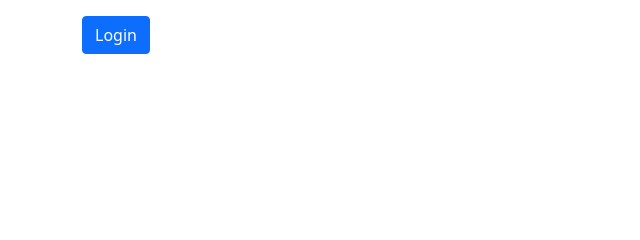
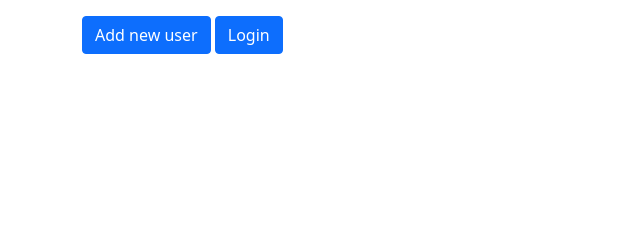
Before and after one commit to on1y4fun/users_flask_app, a Flask app: page / in a window 1280 px wide. Shown: the part 89-329 px from the top of the page, without its empty margins (0-640 px from the left). Run offline with Flask 2, Linux system fonts and the light colour scheme; data that the repository does not hold is empty; some libraries are stand-ins or nearby versions.

Commit message:
feat. js functions, flask api

```diff
--- a/app.py
+++ b/app.py
@@ -1,12 +1,16 @@
-from flask import Flask, render_template, request, redirect, jsonify, url_for
+from flask import Flask, render_template, request
 from flask_migrate import Migrate
 from flask_sqlalchemy import SQLAlchemy
 from datetime import datetime
+from flask_marshmallow import Marshmallow
+from flask_restful import Api, Resource
 
 app = Flask(__name__)
 app.config['SQLALCHEMY_DATABASE_URI'] = 'sqlite:///users.db'
 db = SQLAlchemy(app)
 migrate = Migrate(app, db)
+marsh = Marshmallow(app)
+api = Api(app)
 
 
 class Users(db.Model):
@@ -21,44 +25,69 @@
 with app.app_context():
     db.create_all()
 
-@app.route('/')
+
+@app.route('/', methods=['GET'])
 def index():
-    if request.method == 'POST':
-        pass
-    else:
-        users = Users.query.order_by(Users.date_created).all()
-        return render_template('users/index.html', users=users)
-
-@app.route('/register/', methods=['GET', 'POST'])
-def register():
-    if request.method == 'POST':
-        print(dir(request.form))
-        pass
-
-@app.route('/login/', methods=['GET', 'POST'])
-def login():
-    if request.method == 'GET':
-        return ('', 200)
-    else:
-        username = request.form['username']
-        password = request.form['password']
-        if not (username or password):
-            return 'Required field'
-        user = Users.query.filter_by(username=username).first()
-        if not user:
-            return 'No such user'
-        if password != user.password:
-            return 'Wrong password'
-        return redirect(url_for('.users', id=user.id))
+    return render_template('base.html')
 
 
-@app.route('/users/<int:id>')
-def users(id):
-    user = Users.query.get_or_404(id)
-    if user:
-        return {
-            "username": user.username,
-            "first_name": user.first_name,
-            "last_name": user.last_name,
-            "date_created": user.date_created
-        }
+@app.route('/register/', methods=['GET'])
+def register():
+    return render_template('base.html')
+
+
+@app.route('/login/', methods=['GET'])
+def login():
+    return render_template('base.html')
+
+
+@app.route('/edit/', methods=['GET'])
+def edit():
+    return render_template('base.html')
+
+
+class UserSchema(marsh.SQLAlchemyAutoSchema):
+    class Meta:
+        model = Users
+
+
+user_schema = UserSchema()
+users_schema = UserSchema(many=True)
+
+
+class UsersListResource(Resource):
+    def get(self):
+        users = Users.query.all()
+        return users_schema.dump(users)
+
+    def post(self):
+        new_user = Users(
+            first_name=request.json['first_name'],
+            last_name=request.json['last_name'],
+            username=request.json['username'],
+            password=request.json['password'],
+        )
+        db.session.add(new_user)
+        db.session.commit()
+        return user_schema.dump(new_user)
+
+
+class UserResource(Resource):
+    def get(self, user_id):
+        user = Users.query.get_or_404(user_id)
+        return user_schema.dump(user)
+
+    def patch(self, user_id):
+        user = Users.query.get_or_404(user_id)
+        if 'first_name' in request.json:
+            user.first_name = request.json['first_name']
+        if 'last_name' in request.json:
+            user.last_name = request.json['last_name']
+        if 'username' in request.json:
+            user.username = request.json['username']
+        db.session.commit()
+        return user_schema.dump(user)
+
+
+api.add_resource(UsersListResource, '/api/users/')
+api.add_resource(UserResource, '/api/users/<int:user_id>/')
--- a/requirements.txt
+++ b/requirements.txt
@@ -1,3 +1,6 @@
 flask
 flask_sqlalchemy
 flask-migrate
+flask-marshmallow
+flask-restful
+marshmallow-sqlalchemy
--- a/static/js/main.js
+++ b/static/js/main.js
@@ -1,5 +1,135 @@
+function controller() {
+    console.log(window.location.pathname)
+    if (window.location.pathname === '/') {
+        loadIndexPage()
+    }
+    else if (window.location.pathname === '/login/') {
+        loadLoginPage()
+    }
+    else if (window.location.pathname === '/edit/') {
+        userEditPage()
+    }
+    else if (window.location.pathname === '/register/') {
+        loadRegistrationPage()
+    }
+}
+
+function goTo(path) {
+    window.history.pushState({}, "", path)
+    controller()
+}
+
+function loadIndexPage(){
+    console.log()
+    const xhr = new XMLHttpRequest();
+    const container = document.getElementsByClassName("container py-5")[0];
+    xhr.open('get', '/api/users/')
+    xhr.responseType = 'json'
+    xhr.onload = function() {
+        const data = xhr.response;
+        var users = ""
+        data.forEach((user) => {
+            user_info = `<tr>
+                        <th scope="row" id='id'>${user["id"]}</th>
+                        <td id='first_name'>${user["first_name"]}</td>
+                        <td id='last_name'>${user["last_name"]}</td>
+                        <td id='username'>${user["username"]}</td>
+                        <td id='date_created'>${user["date_created"]}</td>
+                        <td><input type="submit" onclick="userEditPage(${user["id"]})" class="btn btn-primary" value="Edit" /></td>
+                        </tr>`
+            users = users + user_info
+        })
+        if (this.status === 200) {
+            container.innerHTML = index_page;
+            const user_data = document.getElementsByClassName("user_data")[0]
+            user_data.innerHTML = users
+        }
+    }
+    xhr.send();
+}
+function loadLoginPage(){
+    const xhr = new XMLHttpRequest();
+    const container = document.getElementsByClassName("container py-5")[0];
+    xhr.open('get', '/login/')
+    xhr.onload = function() {
+        if (this.status === 200) {
+            container.innerHTML = login_page;
+        }
+    }
+    xhr.send();
+}
+
+function loadRegistrationPage(){
+    const xhr = new XMLHttpRequest();
+    const container = document.getElementsByClassName("container py-5")[0];
+    xhr.open('get', '/register/')
+    xhr.onload = function() {
+        if (this.status === 200) {
+            container.innerHTML = registration_page;
+        }
+    }
+    xhr.send();
+}
+
+function userRegister(){
+    const form = document.getElementById("signup-form");
+    let inputs = form.getElementsByTagName("input");
+    let data = {first_name: inputs.first_name.value,
+                last_name: inputs.last_name.value,
+                username: inputs.username.value,
+                password: inputs.password.value};
+    var json = JSON.stringify(data)
+    var  xhr = new XMLHttpRequest();
+    xhr.open('post', '/api/users/', true);
+    xhr.setRequestHeader('Content-type', 'application/json; charset=utf-8');
+    xhr.send(json);
+    xhr.onload = function() {
+        if (this.status === 200) {
+            goTo('/');
+        }
+    }
+}
+
+function userEditPage(user_id){
+
+    const container = document.getElementsByClassName("container py-5")[0];
+    const xhr = new XMLHttpRequest();
+    xhr.open('get', '/api/users/' + user_id + '/')
+    xhr.responseType = 'json'
+    xhr.onload = function() {
+        if (this.status === 200) {
+            const data = xhr.response;
+            container.innerHTML = edit_page;
+            user_data = document.getElementsByClassName("form-control")
+            submit_data = document.getElementsByTagName("button")
+            user_data.first_name.value = data["first_name"]
+            user_data.last_name.value = data["last_name"]
+            user_data.username.value = data["username"]
+        }
+    }
+    xhr.send();
+}
+
+function userEdit(){
+    var user_path = window.location.pathname
+    const form = document.getElementsByClassName("form-control")
+    let data = {first_name: form.first_name.value,
+                last_name: form.last_name.value,
+                username: form.username.value};
+    var json = JSON.stringify(data)
+    var  xhr = new XMLHttpRequest();
+    xhr.open('patch', user_path, true);
+    xhr.setRequestHeader('Content-type', 'application/json; charset=utf-8');
+    xhr.send(json);
+    xhr.onload = function() {
+        if (this.status === 200) {
+            goTo('/');
+        }
+    }
+}
+
 var login_page = `
-            <form method="POST" action="/login/">
+            <div>
             <div class="form-group">
                 <label>Username</label>
                 <input
@@ -14,46 +144,107 @@
                 <input type="password" name="password" class="form-control" id="password" />
             </div>
             <div>
-            <button type="submit" onclick="userLogin()" class="btn btn-primary">Login</button>
+            <input type="submit" onclick="userLogin()" class="btn btn-primary" />
             </div>
-            </form>`
+            </div>`
 
-function loadLoginPage(){
-    const xhr = new XMLHttpRequest();
-    const container = document.getElementsByClassName("container py-5")[0];
-    xhr.open('get', 'login/');
-    xhr.onload = function() {
-        if (this.status === 200) {
-            container.innerHTML = login_page;
-        }
-    }
-    xhr.send();
-}
 
-function userLogin(){
-    const xhr = new XMLHttpRequest();
-    xhr.open('post', 'login/');
-    xhr.onload = function() {
-        if (this.status === 200) {
-            window.location = "/";
-        }
-    }
-}
+var registration_page = `
+<div id="signup-form">
+    <div class="form-group">
+      <label for="first_name">First name</label>
+      <input
+        type="text"
+        class="form-control"
+        name="first_name"
+        id="first_name"
+      />
+    </div>
+    <div class="form-group">
+      <label for="last_name">Last name</label>
+      <input type="text" class="form-control" name="last_name" id="last_name" />
+    </div>
+    <div class="form-group">
+      <label for="username">Username</label>
+      <input type="text" class="form-control" name="username" id="username" />
+    </div>
+    <div class="form-group">
+      <label for="password">Password</label>
+      <input
+        type="password"
+        class="form-control"
+        name="password"
+        id="password"
+      />
+    </div>
+    <div style="margin-top: 10px">
+    <button type="submit" onclick="userRegister()" class="btn btn-primary">Submit</button>
+    </div>
+  </div>`
 
-function userData(){
-    const xhr = new XMLHttpRequest();
-    xhr.open('get', 'users/<int:id>/');
-    xhr.onload = function(response) {
-        if (this.status === 200) {
-            console.log(response.user);
-        }
-    }
-}
+  var edit_page = `
+  <div id="edit-form">
+      <div class="form-group">
+        <label for="first_name">First name</label>
+        <input
+          type="text"
+          class="form-control"
+          name="first_name"
+          id="first_name"
+        />
+      </div>
+      <div class="form-group">
+        <label for="last_name">Last name</label>
+        <input type="text" class="form-control" name="last_name" id="last_name" />
+      </div>
+      <div class="form-group">
+        <label for="username">Username</label>
+        <input type="text" class="form-control" name="username" id="username" />
+      </div>
+      <div class="form-group">
+        <label for="password">Password</label>
+        <input
+          type="password"
+          class="form-control"
+          name="password"
+          id="password"
+        />
+      </div>
+      <div style="margin-top: 10px">
+      <button type="submit" onclick="userEdit()" class="btn btn-primary">Submit</button>
+      </div>
+    </div>`
 
-xhr = new XMLHttpRequest()
-xhr.open('get', 'users/<int:id>/');
-xhr.onload = function(response) {
-    if (this.status === 200) {
-        console.log(response.user);
-    }
-}
+var user_page = `
+<table class="table">
+<thead class="thead-dark">
+  <tr>
+    <th scope="col">#</th>
+    <th scope="col">Имя</th>
+    <th scope="col">Фамилия</th>
+    <th scope="col">Username</th>
+    <th scope="col">Дата добавления</th>
+  </tr>
+</thead>
+<tbody class="user_data"></tbody>
+</table>
+<button type="submit" onclick="loadRegistrationPage()" class="btn btn-primary">Add new user</button>
+<button type="submit" onclick="loadLoginPage()" class="btn btn-primary">Login</button>`
+
+var index_page = `
+  <table class="table">
+    <thead class="thead-dark">
+      <tr>
+        <th scope="col">#</th>
+        <th scope="col">Имя</th>
+        <th scope="col">Фамилия</th>
+        <th scope="col">Username</th>
+        <th scope="col">Дата добавления</th>
+      </tr>
+    </thead>
+    <tbody class="user_data"></tbody>
+  </table>
+  <button type="submit" onclick="goTo('register/')" class="btn btn-primary">Add new user</button>
+  <button type="submit" onclick="goTo('login/')" class="btn btn-primary">Login</button>`
+
+controller()
--- a/templates/base.html
+++ b/templates/base.html
@@ -2,16 +2,51 @@
 <html lang="ru">
   <head>
     <meta charset="utf-8" />
-    <link rel="stylesheet" href="{{ url_for('static', filename='css/bootstrap.min.css') }}" />
+    <link
+      rel="stylesheet"
+      href="{{ url_for('static', filename='css/bootstrap.min.css') }}"
+    />
     <meta name="viewport" content="width=device-width, initial-scale=1" />
     <meta name="msapplication-TileColor" content="#000" />
     <meta name="theme-color" content="#ffffff" />
-    {% block title_content %}
-    {% endblock %}
   </head>
   <body>
-    <main>{% block content %} {% endblock %}</main>
+    <main>
+      <div class="container py-5">
+        <table class="table">
+          <thead class="thead-dark">
+            <tr>
+              <th scope="col">#</th>
+              <th scope="col">Имя</th>
+              <th scope="col">Фамилия</th>
+              <th scope="col">Username</th>
+              <th scope="col">Дата добавления</th>
+            </tr>
+          </thead>
+          <tbody>
+            {% for user in users %}
+            <tr>
+              <th scope="row" id="id">{{ user.id }}</th>
+              <td id="first_name">{{ user.first_name }}</td>
+              <td id="last_name">{{ user.last_name }}</td>
+              <td id="username">{{ user.username }}</td>
+              <td id="date_created">{{ user.date_created }}</td>
+            </tr>
+            {% endfor %}
+          </tbody>
+        </table>
+        <button
+          type="submit"
+          onclick="goTo('register/')"
+          class="btn btn-primary"
+        >
+          Add new user
+        </button>
+        <button type="submit" onclick="goTo('login/')" class="btn btn-primary">
+          Login
+        </button>
+      </div>
+    </main>
   </body>
-  <script src="static/js/main.js"></script>
-
+  <script src={{ url_for('static', filename='js/main.js') }}></script>
 </html>
```
Also changed, not shown: static/js/login.js (deleted, +0 -40 lines), templates/users/index.html (deleted, +0 -29 lines), templates/users/login.html (deleted, +0 -16 lines), templates/users/register.html (deleted, +0 -38 lines), templates/users/update.html (deleted, +0 -34 lines), README.md, static/js/register.js (deleted), static/js/update.js (deleted), 1 other file.
